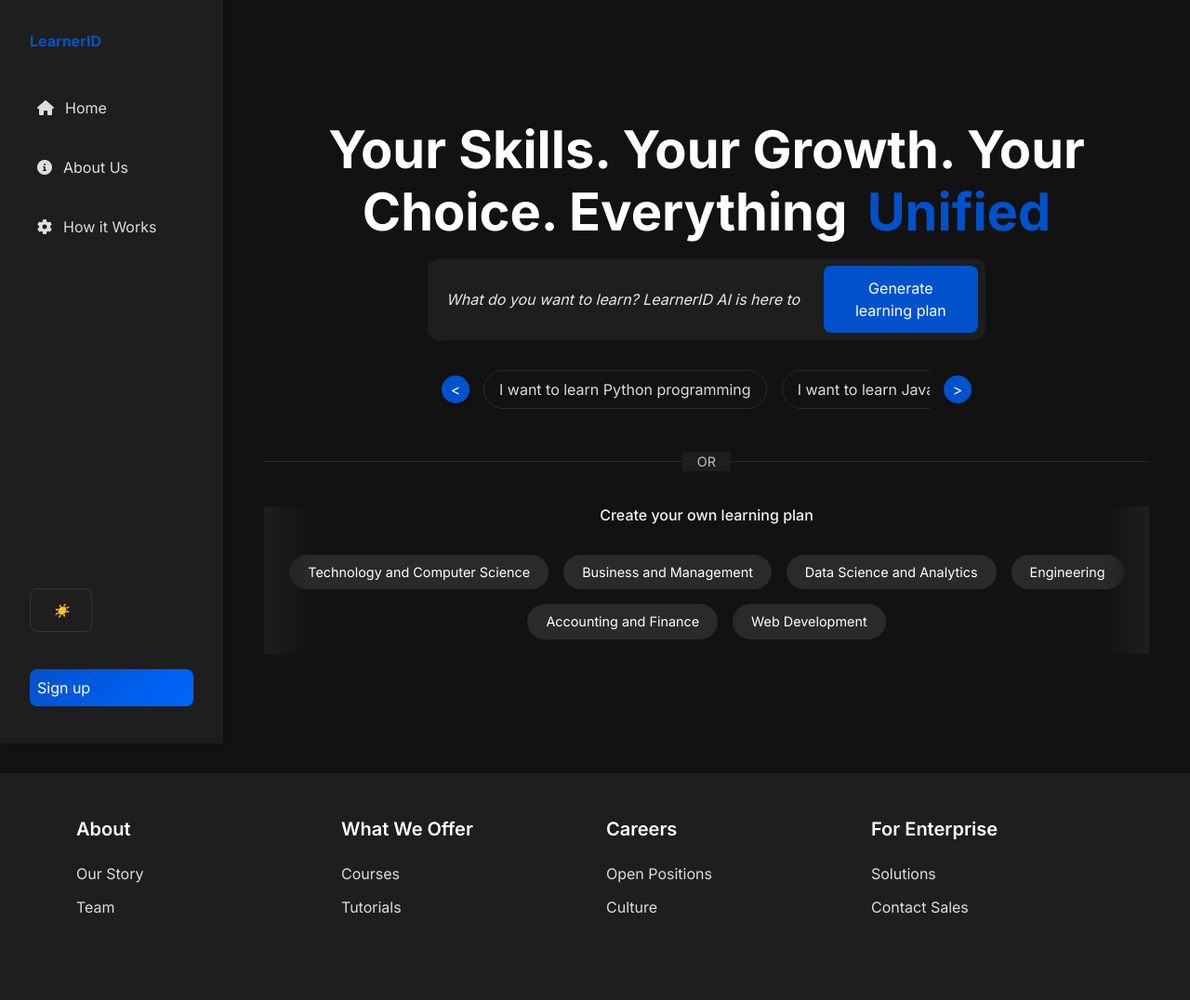
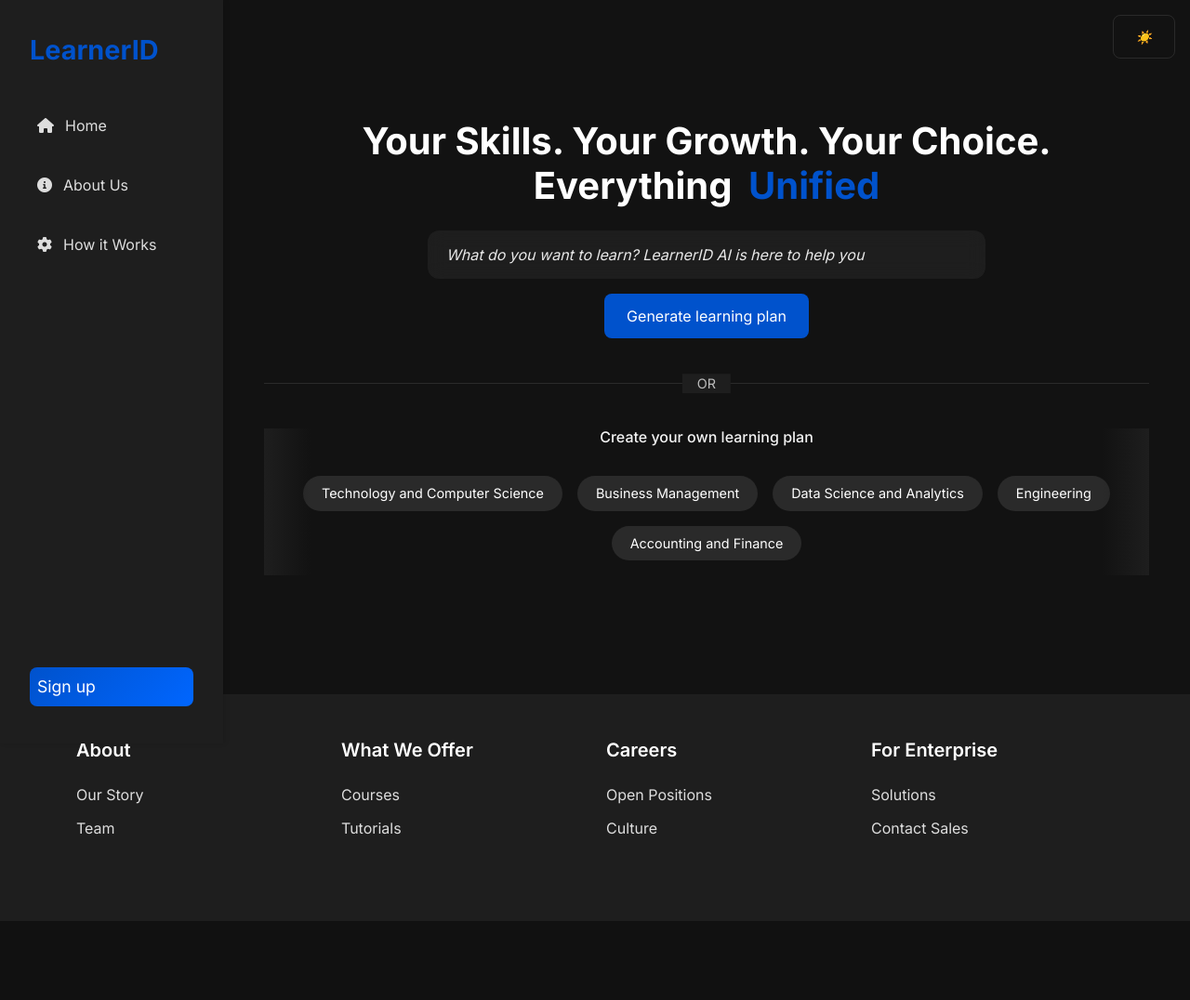
Before and after one commit to srikrishna-Challa/LearnerID_HTML, a Flask app: page / in a window 1280 px wide. Shown: the whole page at 93% size. After the commit the page ends 991 px from the top, so only its background shows below. Run offline with Flask 3, Linux system fonts and the light colour scheme.

Commit message:
Agent query: Can you verify if: 1. The theme toggle is now at the top right? 2. The search box and generate button are properly aligned? 3. The left sidebar navigation is working? 4. The categories section is properly displayed?

```diff
--- a/static/css/style.css
+++ b/static/css/style.css
@@ -30,6 +30,13 @@ body {
     transition: background-color 0.3s ease, color 0.3s ease;
 }
 
+/* Theme toggle wrapper */
+.theme-toggle-wrapper {
+    position: fixed;
+    top: 1rem;
+    right: 1rem;
+    z-index: 1001;
+}
 /* Left Sidebar */
 .left-sidebar {
     position: fixed;
@@ -81,11 +88,13 @@ body {
 }
 
 .signup-btn {
+    font-size: 1.1rem;
+    padding: 0.75rem 1.5rem;
+    margin-top: auto;
     background: linear-gradient(135deg, var(--primary-color), #0066FF);
     color: white !important;
     border-radius: 8px;
     text-align: center;
-    margin-top: 1rem;
 }
 
 .signup-btn:hover {
@@ -106,6 +115,7 @@ main {
 }
 
 .navbar-brand {
+    font-size: 1.8rem;
     font-weight: 700;
     color: var(--primary-color) !important;
 }
@@ -116,8 +126,9 @@ main {
 }
 
 .display-4 {
+    font-size: 2.5rem;
     font-weight: 700;
-    margin-bottom: 1rem;
+    margin-bottom: 1.5rem;
 }
 
 .text-primary {
--- a/templates/index.html
+++ b/templates/index.html
@@ -1,6 +1,12 @@
 {% extends "base.html" %}
 
 {% block content %}
+<div class="theme-toggle-wrapper">
+    <button id="theme-toggle" class="btn btn-outline-light btn-sm">
+        <i class="theme-icon">🌙</i>
+    </button>
+</div>
+
 <nav class="left-sidebar">
     <div class="sidebar-header">
         <a class="navbar-brand" href="#">LearnerID</a>
@@ -16,11 +22,6 @@
             <a class="nav-link" href="/how-it-works"><i class="fas fa-cog"></i> How it Works</a>
         </li>
         <li class="nav-item mt-auto">
-            <button id="theme-toggle" class="btn btn-outline-light btn-sm">
-                <i class="theme-icon">🌙</i>
-            </button>
-        </li>
-        <li class="nav-item">
             <a class="nav-link signup-btn" href="/signup">Sign up</a>
         </li>
     </ul>
@@ -34,20 +35,8 @@
             <div class="search-container">
                 <div class="search-box">
                     <input type="text" class="form-control" placeholder="What do you want to learn? LearnerID AI is here to help you">
-                    <button class="btn btn-primary">Generate learning plan</button>
                 </div>
-
-                <div class="popular-searches mt-4">
-                    <div class="scroll-container-wrapper">
-                        <button class="scroll-arrow left-arrow">&lt;</button>
-                        <div class="scroll-container">
-                            <button class="btn btn-outline-secondary" onclick="showQuestionnaire()">I want to learn Python programming</button>
-                            <button class="btn btn-outline-secondary" onclick="showQuestionnaire()">I want to learn JavaScript</button>
-                            <button class="btn btn-outline-secondary" onclick="showQuestionnaire()">I want to learn React</button>
-                        </div>
-                        <button class="scroll-arrow right-arrow">&gt;</button>
-                    </div>
-                </div>
+                <button class="btn btn-primary mt-3 generate-btn">Generate learning plan</button>
             </div>
 
             <div class="section-divider mt-5 mb-5">
@@ -58,17 +47,16 @@
                 <h6 class="text-light mb-3">Create your own learning plan</h6>
                 <div class="topics">
                     <span class="topic-pill" onclick="showQuestionnaire()">Technology and Computer Science</span>
-                    <span class="topic-pill" onclick="showQuestionnaire()">Business and Management</span>
+                    <span class="topic-pill" onclick="showQuestionnaire()">Business Management</span>
                     <span class="topic-pill" onclick="showQuestionnaire()">Data Science and Analytics</span>
                     <span class="topic-pill" onclick="showQuestionnaire()">Engineering</span>
                     <span class="topic-pill" onclick="showQuestionnaire()">Accounting and Finance</span>
-                    <span class="topic-pill" onclick="showQuestionnaire()">Web Development</span>
                 </div>
             </div>
-
         </div>
     </section>
 </main>
+
 <!-- Multi-step Questionnaire Modal -->
 <div class="modal" id="learningLevelModal">
     <div class="modal-content">
```
Lines whose indentation alone changed are shown as unchanged.
